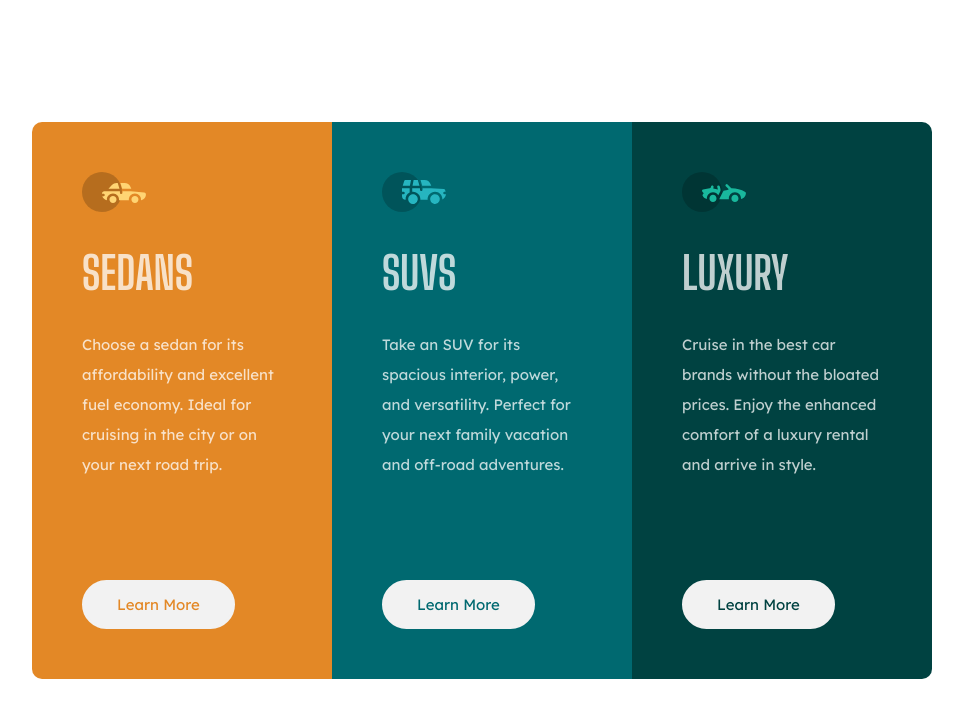
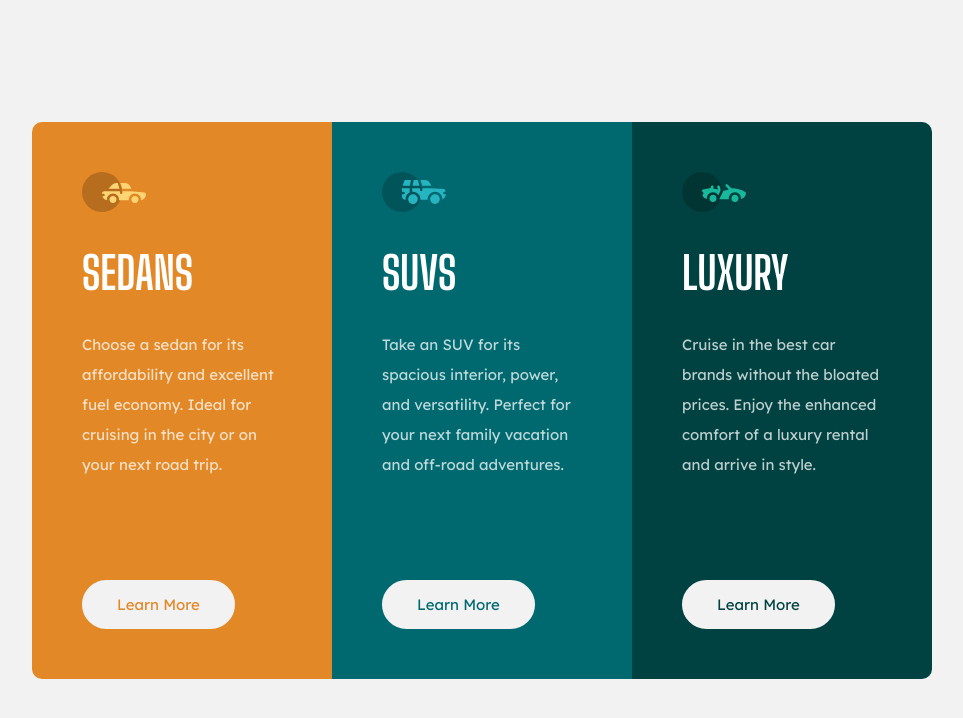
Before and after one commit to txmasito/frontend_mentor_column_preview, a plain HTML site: page index.html in a window 1280 px wide. Shown: the whole page, without its empty margins (158-1121 px from the left). Drawn offline with Linux system fonts and the light colour scheme.

Commit message:
arreglando cositas

```diff
--- a/css/styles.css
+++ b/css/styles.css
@@ -12,6 +12,7 @@ body{
     position: relative;
     align-items: center;
     justify-content: center;
+    background-color: hsl(0, 0%, 95%);
     font-family: 'Lexend Deca', sans-serif;
     color: hsla(0, 0%, 100%, 0.75);
     font-size: 15px;
@@ -52,6 +53,7 @@ section img{
 }
 
 h1{
+    color: white;
     font-family: 'Big Shoulders Display', cursive;
     margin-bottom: 30px;
     font-size: 3em;
```
